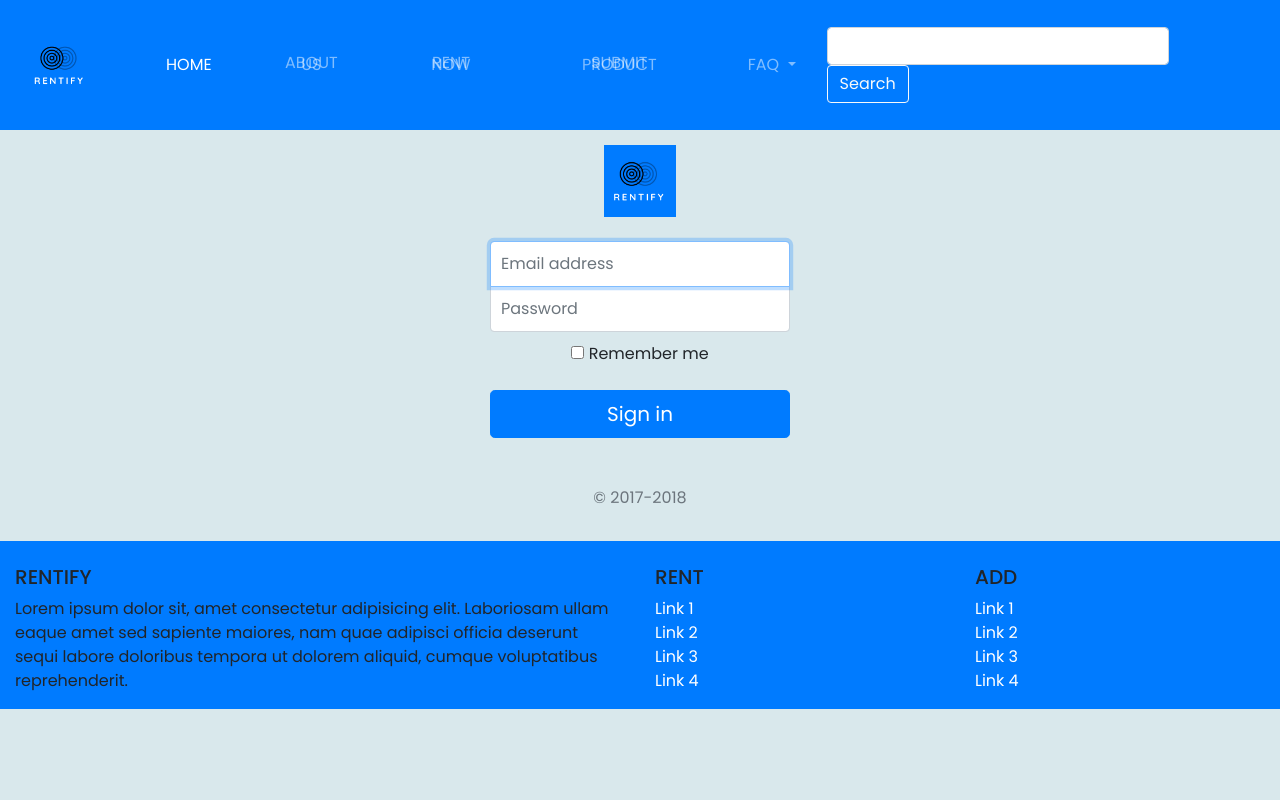
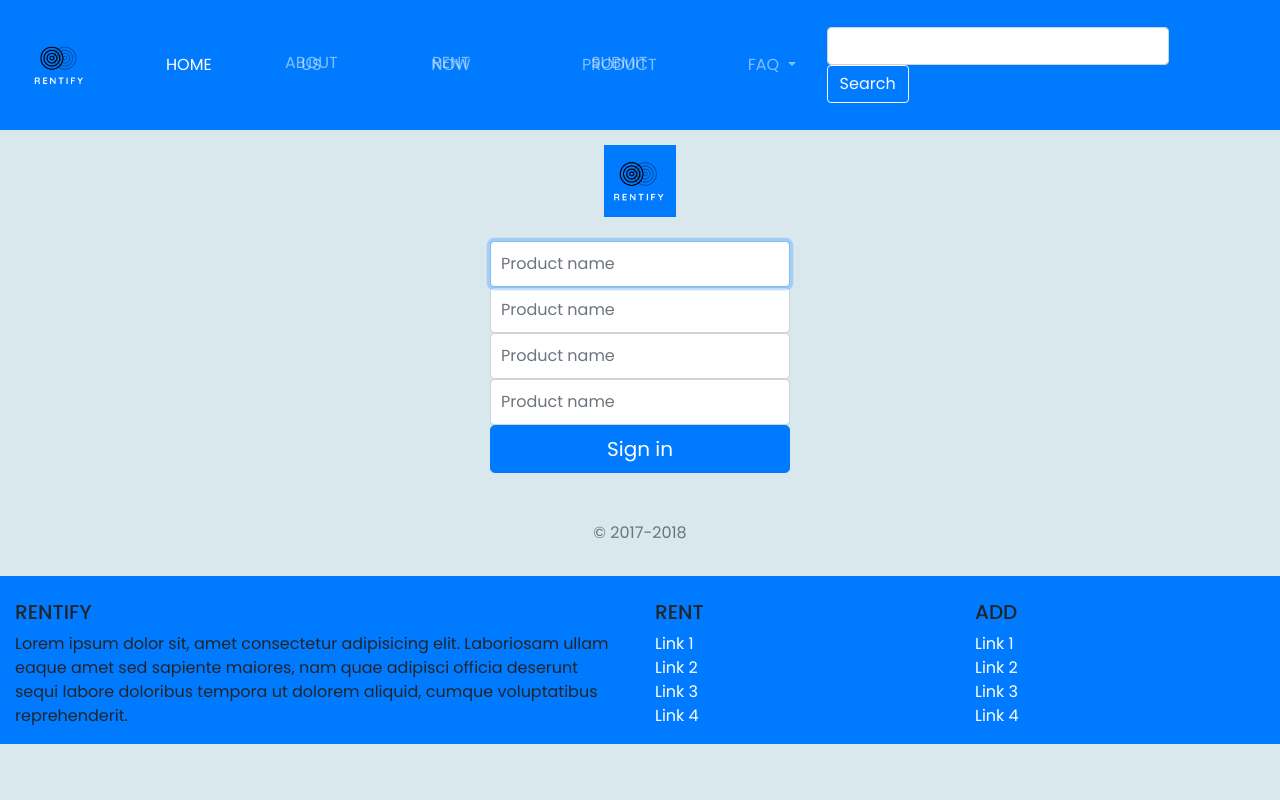
Before and after one commit to BolajiAyodeji/rentify-frontend, a PHP site: page /add-product.html in a window 1280 px wide. Run offline with PHP 8.4, Linux system fonts and the light colour scheme; some libraries are stand-ins or nearby versions.

```diff
--- a/add-product.html
+++ b/add-product.html
@@ -112,15 +112,19 @@
 <div class="text-center">
     <form class="form-add-product">
       <img class="mb-4" src="img/logo.png" alt="" width="72" height="72">
-      <label for="inputEmail" class="sr-only">Email address</label>
-      <input type="email" id="inputEmail" class="form-control" placeholder="Email address" required autofocus>
-      <label for="inputPassword" class="sr-only">Password</label>
-      <input type="password" id="inputPassword" class="form-control" placeholder="Password" required>
-      <div class="checkbox mb-3">
-        <label>
-          <input type="checkbox" value="remember-me"> Remember me
-        </label>
-      </div>
+      <label for="productName" class="sr-only">Product Name</label>
+      <input type="text" id="productName" class="form-control" placeholder="Product name" required autofocus>
+
+      <label for="productName" class="sr-only">Product Name</label>
+      <input type="text" id="productName" class="form-control" placeholder="Product name" required autofocus>
+
+      <label for="productName" class="sr-only">Product Name</label>
+      <input type="text" id="productName" class="form-control" placeholder="Product name" required autofocus>
+
+      <label for="productName" class="sr-only">Product Name</label>
+      <input type="text" id="productName" class="form-control" placeholder="Product name" required autofocus>
+
+
       <button class="btn btn-lg btn-primary btn-block" type="submit">Sign in</button>
       <p class="mt-5 mb-3 text-muted">&copy; 2017-2018</p>
     </form>
--- a/css/app.css
+++ b/css/app.css
@@ -6,6 +6,7 @@ body {
     font-family: 'Poppins', sans-serif;
     height: 100%;
     background: rgb(217, 232, 236);
+    overflow-x: hidden;
 }
 
 a {
```
